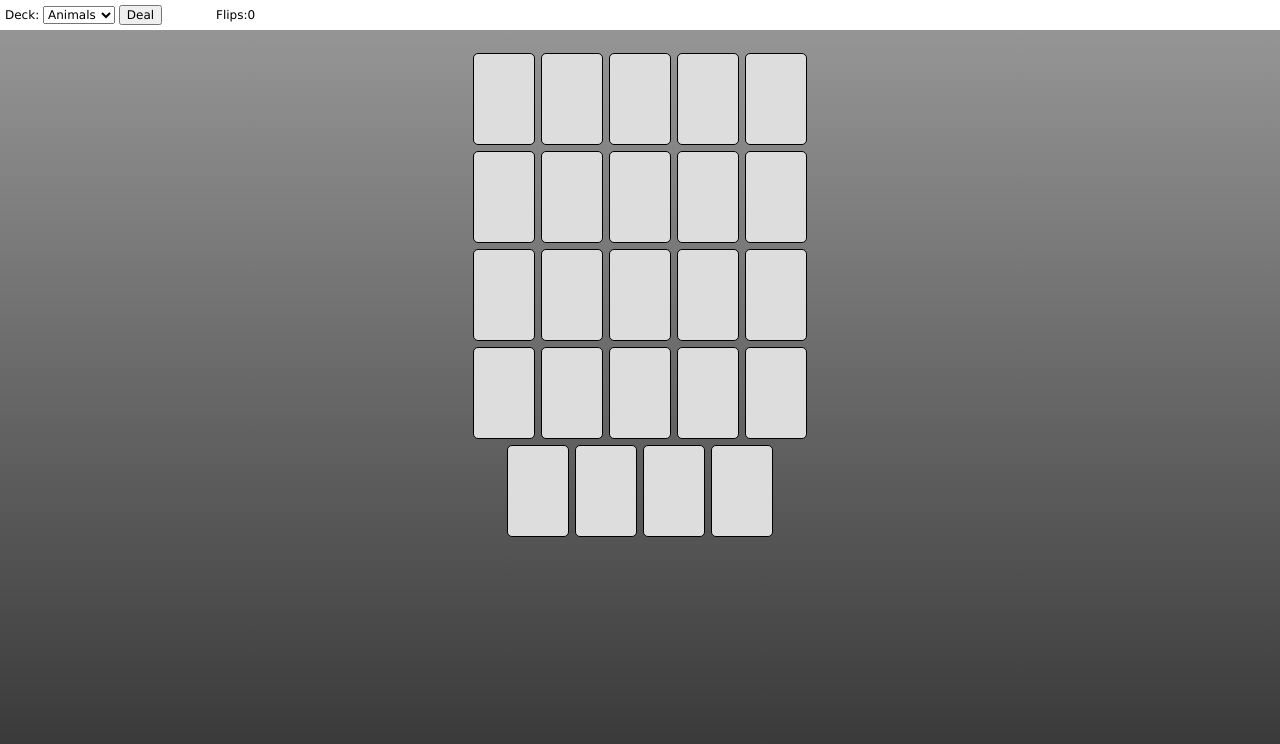
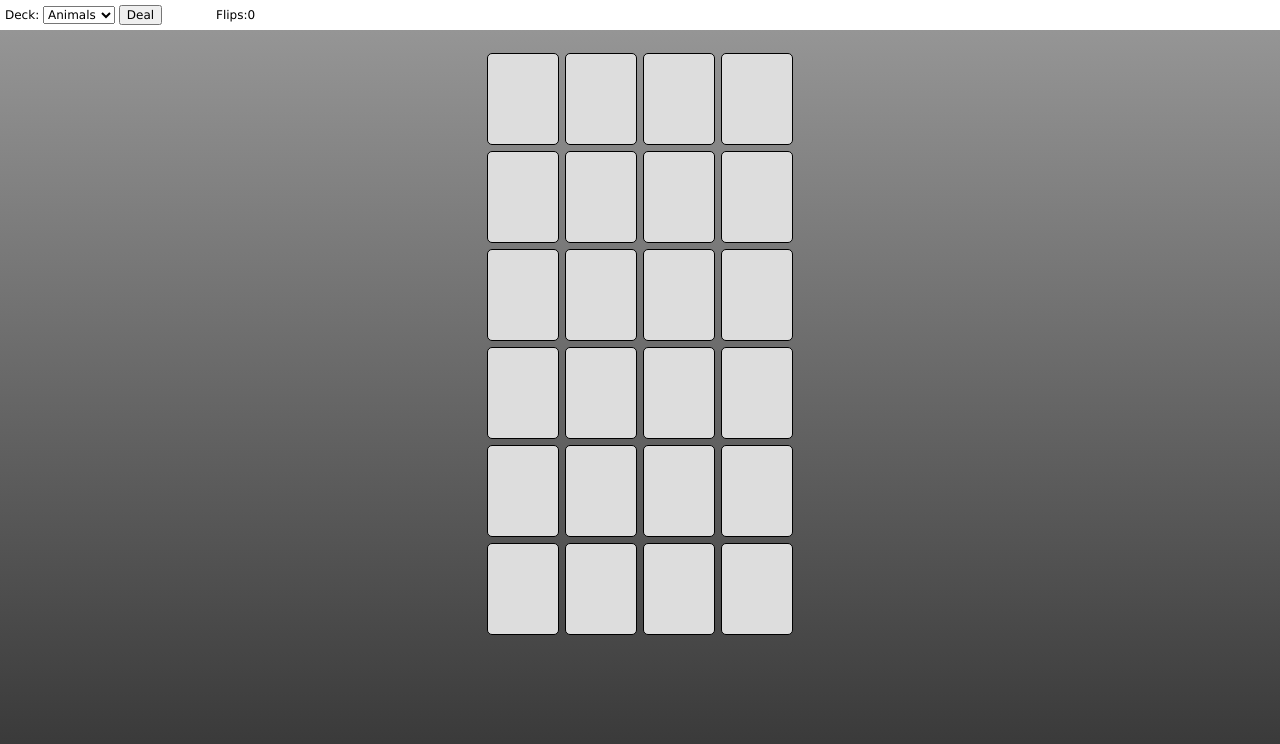
Before and after one commit to madmonk13/memory, a plain HTML site: page index.html in a window 1280 px wide. Both pictures are taken after a click on the button "Deal". Drawn offline with Linux system fonts and the light colour scheme.

Commit message:
Update index.html

```diff
--- a/index.html
+++ b/index.html
@@ -51,7 +51,7 @@ body {
 .card, .matched {
 	display: block;
 	float: left;
-	width: 60px;
+	width: 70px;
 	height: 90px;
 	line-height: 90px;
 	font-family: Arial, Sans-Serif;
```
